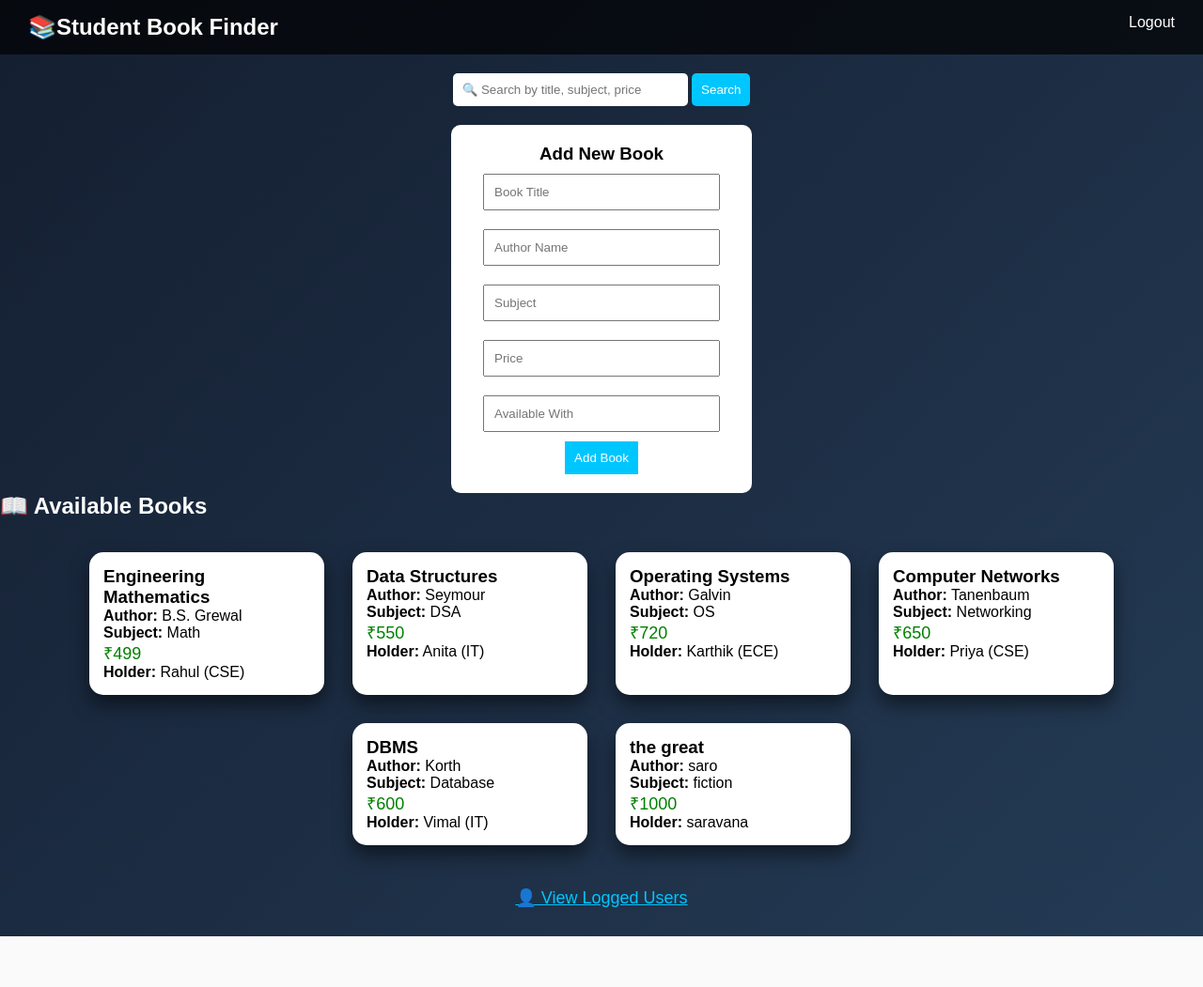
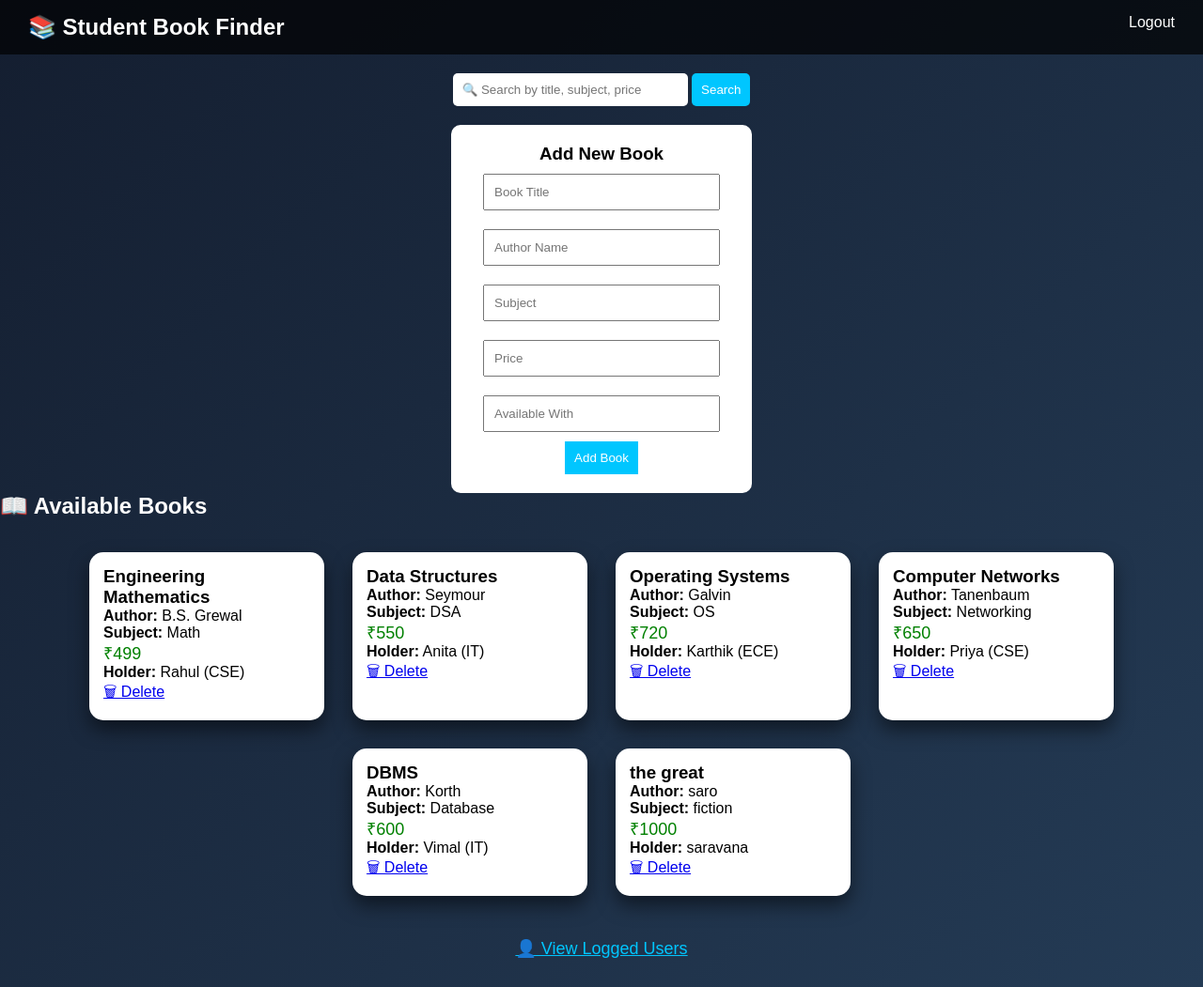
Before and after one commit to saravanaprabu-07/textbookprice-finder, a Flask app: page /home in a window 1280 px wide. Shown: the whole page at 94% size. Before the commit the page ends 997 px from the top, so only its background shows below. Run offline with Flask 3, Linux system fonts and the light colour scheme; the visitor is signed in with stand-in values (Sample User, id 1).

Commit message:
Update index.html

```diff
--- a/templates/index.html
+++ b/templates/index.html
@@ -7,7 +7,7 @@
 <body>
 
 <div class="navbar">
-    <h2>📚Student Book Finder</h2>
+    <h2>📚 Student Book Finder</h2>
     <a href="/logout">Logout</a>
 </div>
 
@@ -19,7 +19,7 @@
     </form>
 </div>
 
-
+<!-- ADD BOOK -->
 <div class="form-box">
     <h3>Add New Book</h3>
     <form method="POST" action="/add_book">
@@ -32,7 +32,7 @@
     </form>
 </div>
 
-
+<!-- BOOK LIST -->
 <h2 class="section-title">📖 Available Books</h2>
 
 <div class="books-container">
@@ -43,13 +43,26 @@
         <p><b>Subject:</b> {{ book.subject }}</p>
         <p class="price">₹{{ book.price }}</p>
         <p><b>Holder:</b> {{ book.holder }}</p>
+
+        <!-- DELETE BUTTON (ADMIN ONLY) -->
+        {% if session.role == "admin" %}
+        <a href="/delete_book/{{ book.id }}"
+           class="delete-btn"
+           onclick="confirmDelete(event)">
+           🗑 Delete
+        </a>
+        {% endif %}
     </div>
     {% endfor %}
 </div>
 
+<!-- ADMIN LINK -->
 <div class="admin-link">
     <a href="/view_logins">👤 View Logged Users</a>
 </div>
 
+<!-- SCRIPT -->
+<script src="{{ url_for('static', filename='script.js') }}"></script>
+
 </body>
 </html>
```
